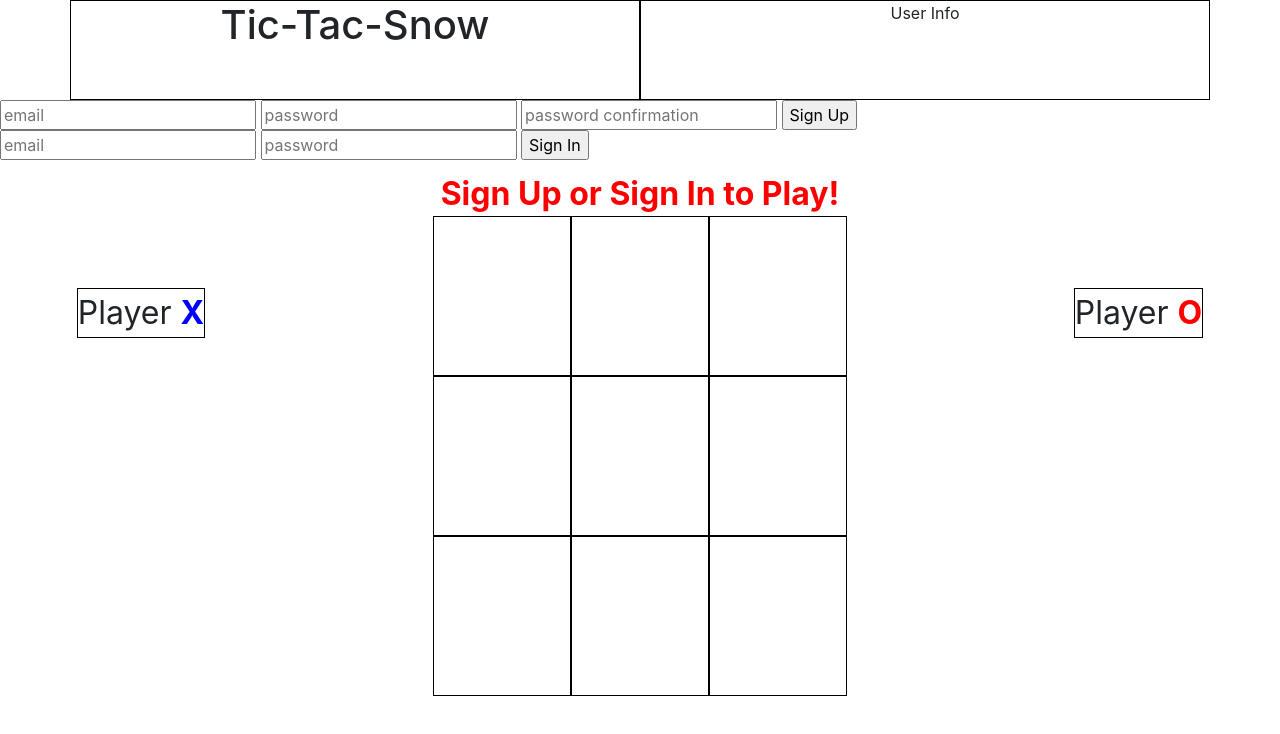
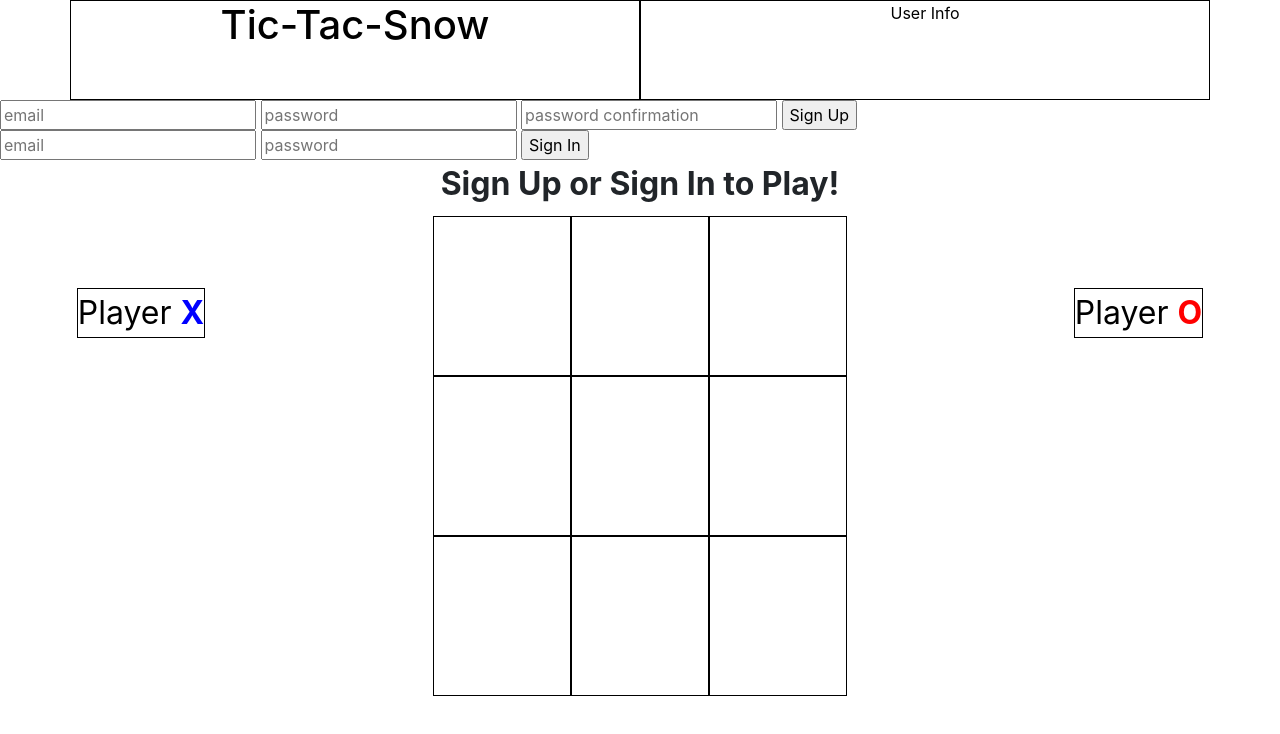
Before and after one commit to cpcurtis1218/tic-tac-toe-client, a website built with webpack: page index.html in a window 1280 px wide. Both pictures are taken after typing "name@example.com", "Sample123", "Sample123" into the empty fields and a click on the input "Sign Up". Built offline with nearby package versions, Linux system fonts and the light colour scheme; no server answers.

Commit message:
Adds color update
-User message changes between red, green, black colors appropriately

```diff
--- a/assets/scripts/ui.js
+++ b/assets/scripts/ui.js
@@ -6,6 +6,14 @@ const resetUserMessage = function () {
   setTimeout(function () {
     $('.user-message').html('')
   }, 2000)
+}
+
+const startMessage = function () {
+  $('.user-message').html('Sign Up or Sign In to Play!').removeClass('message-failure').removeClass('message-success')
+}
+
+const playMessage = function () {
+  $('.user-message').html(`Click 'Play Game' to Begin!`).removeClass('message-failure').addClass('message-success')
 }
 
 const signUpSuccess = function () {
@@ -23,7 +31,7 @@ const signInSuccess = function (responseData) {
   $('#sign-in-form').hide()
   $('#sign-up-form').hide()
   store.user = responseData.user
-  resetUserMessage()
+  setTimeout(playMessage, 2000)
 }
 
 const changePasswordSuccess = function () {
@@ -40,8 +48,8 @@ const signOutSuccess = function () {
   $('#sign-in-form').show()
   $('#sign-up-form').show()
   $('.game').addClass('blank').removeClass('skier').removeClass('snowboarder').off()
+  setTimeout(startMessage, 2000)
   store.user = null
-  resetUserMessage()
 }
 
 const createGameSuccess = function (responseData) {
@@ -54,9 +62,7 @@ const createGameSuccess = function (responseData) {
 const signUpInFailure = function () {
   $('.user-message').html('Something went wrong').removeClass('message-success').addClass('message-failure')
   $('.auth-form').trigger('reset')
-  setTimeout(function () {
-    $('.user-message').html('Sign Up or Sign In to Play!')
-  }, 2000)
+  setTimeout(startMessage, 2000)
 }
 
 const failure = function () {
--- a/assets/styles/index.scss
+++ b/assets/styles/index.scss
@@ -9,6 +9,7 @@ aside {
 div {
   height: 100%;
   text-align: center;
+  color: black;
 }
 
 footer {
@@ -58,7 +59,6 @@ span {
 
 .message-failure {
   color: red;
-  font-weight: bold;
 }
 
 .message-success {
@@ -105,7 +105,6 @@ span {
   font-weight: bold;
   height: 2rem;
   margin: 0 auto;
-  padding: 10px;
   text-align: center;
   width: 50vw;
 }
```
